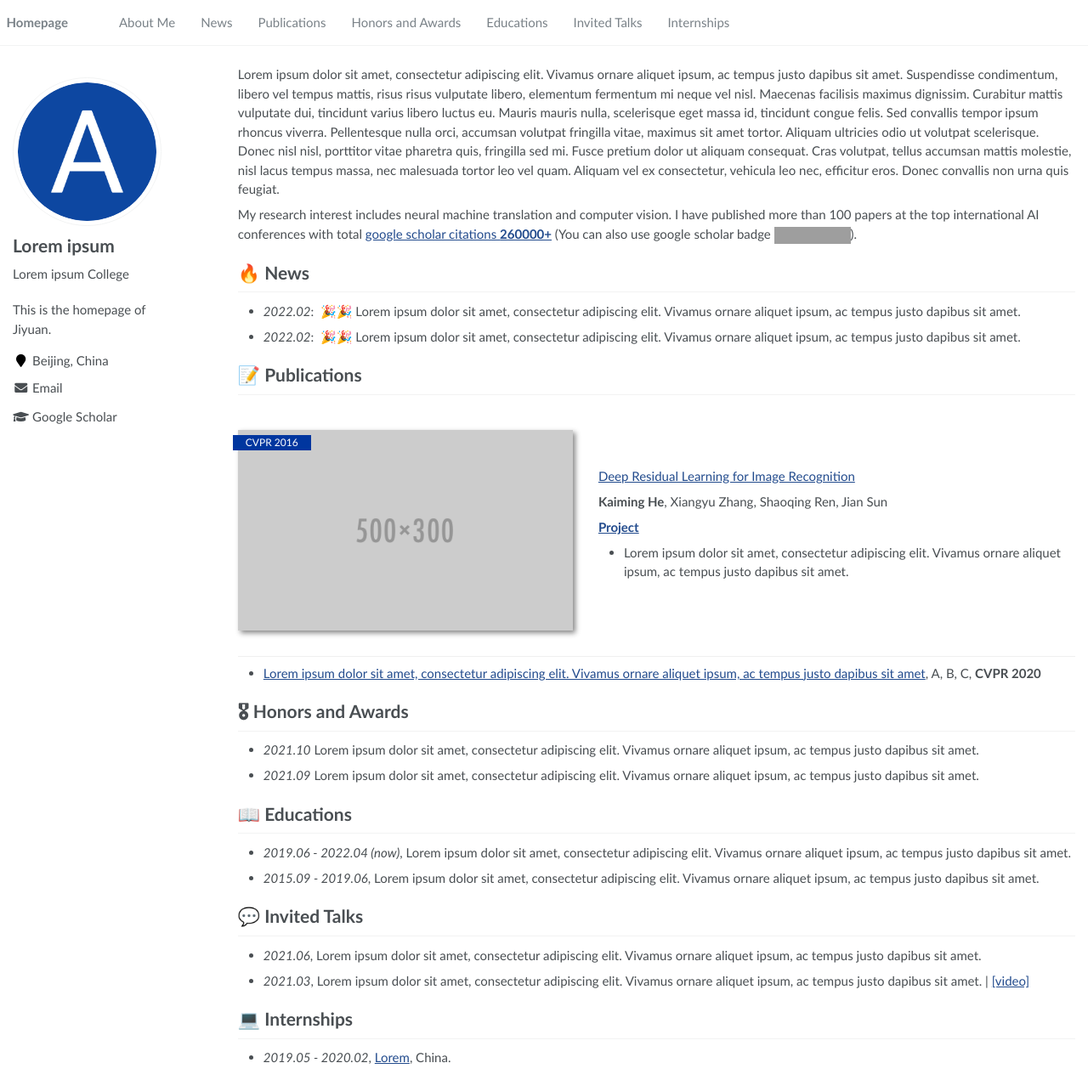
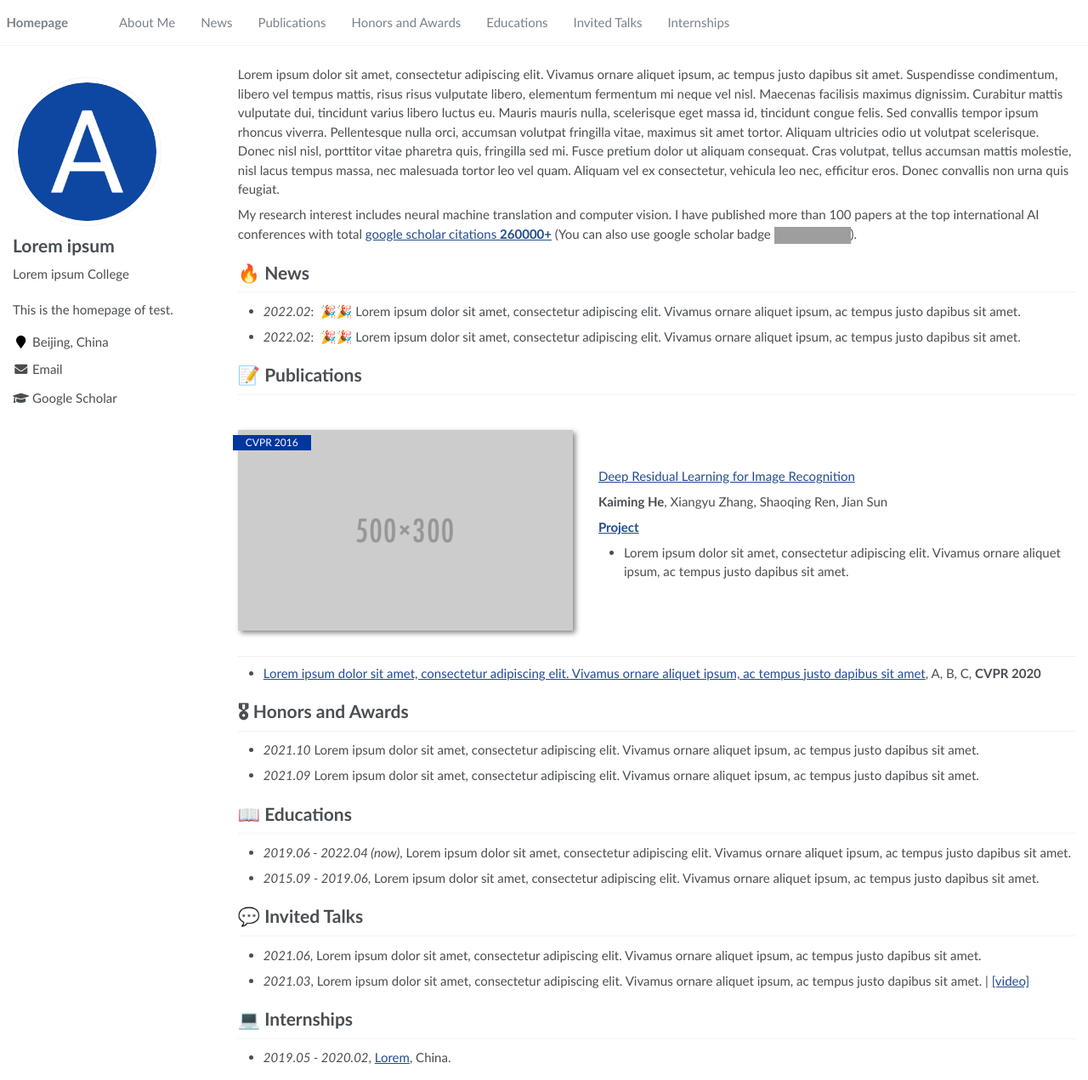
Before and after one commit to RayeRen/acad-homepage.github.io, a Jekyll site: the page built from _pages/about.md, in a window 1280 px wide and 1271 px high. Shown: the whole window at 85% size. Built offline with Jekyll 4.4.1, drawn with Linux system fonts in a browser that asks for light colours; grey boxes are pictures that could not be loaded.

Commit message:
Update _config.yml

```diff
--- a/_config.yml
+++ b/_config.yml
@@ -7,7 +7,7 @@
 
 # Site Settings
 title                    : "Yuan's Homepage"
-description              : "This is the homepage of Jiyuan. "
+description              : "This is the homepage of test. "
 repository               : "JiyuanTHU/jiyuan.github.io"
 google_scholar_stats_use_cdn : true
 
```
